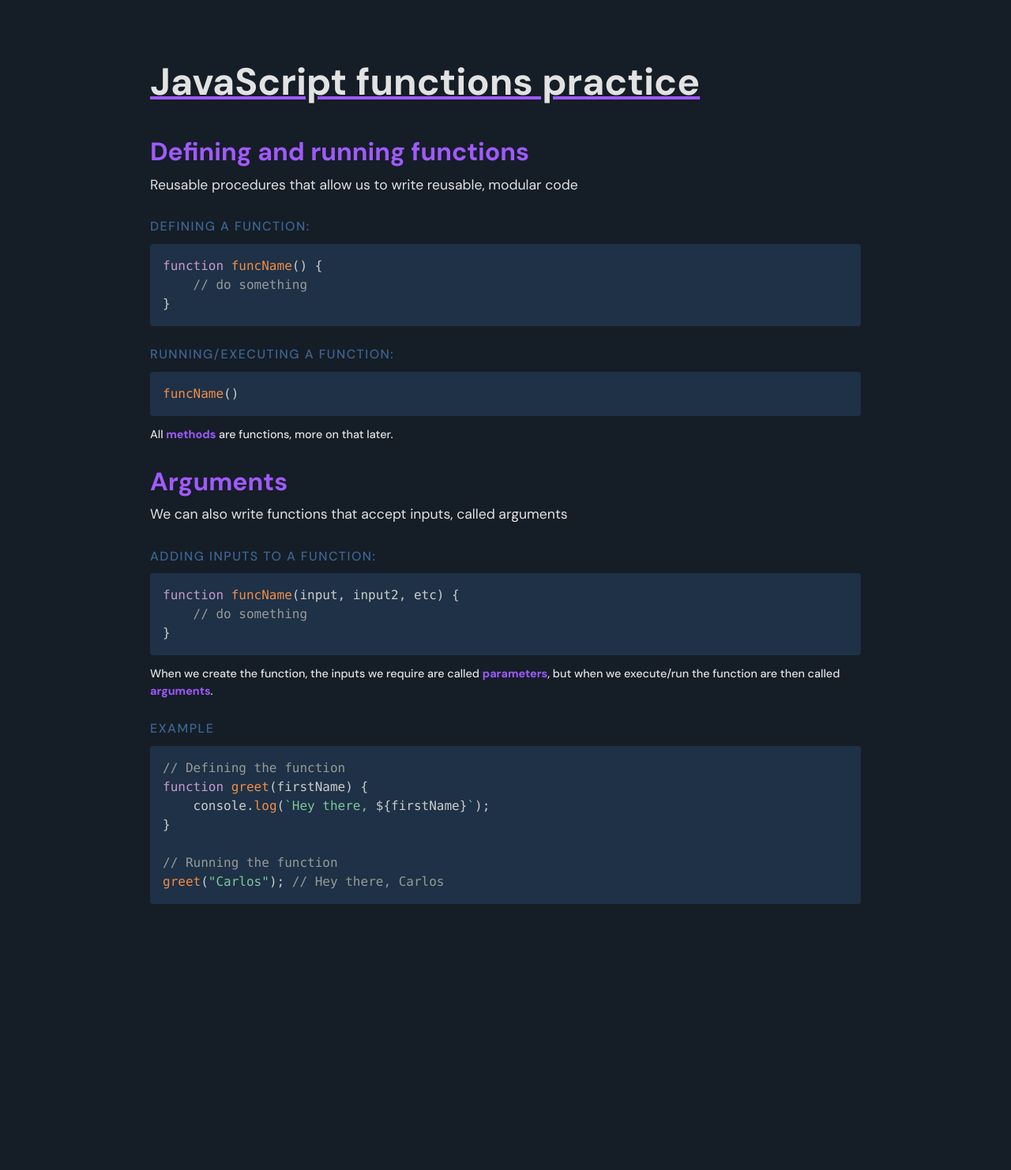
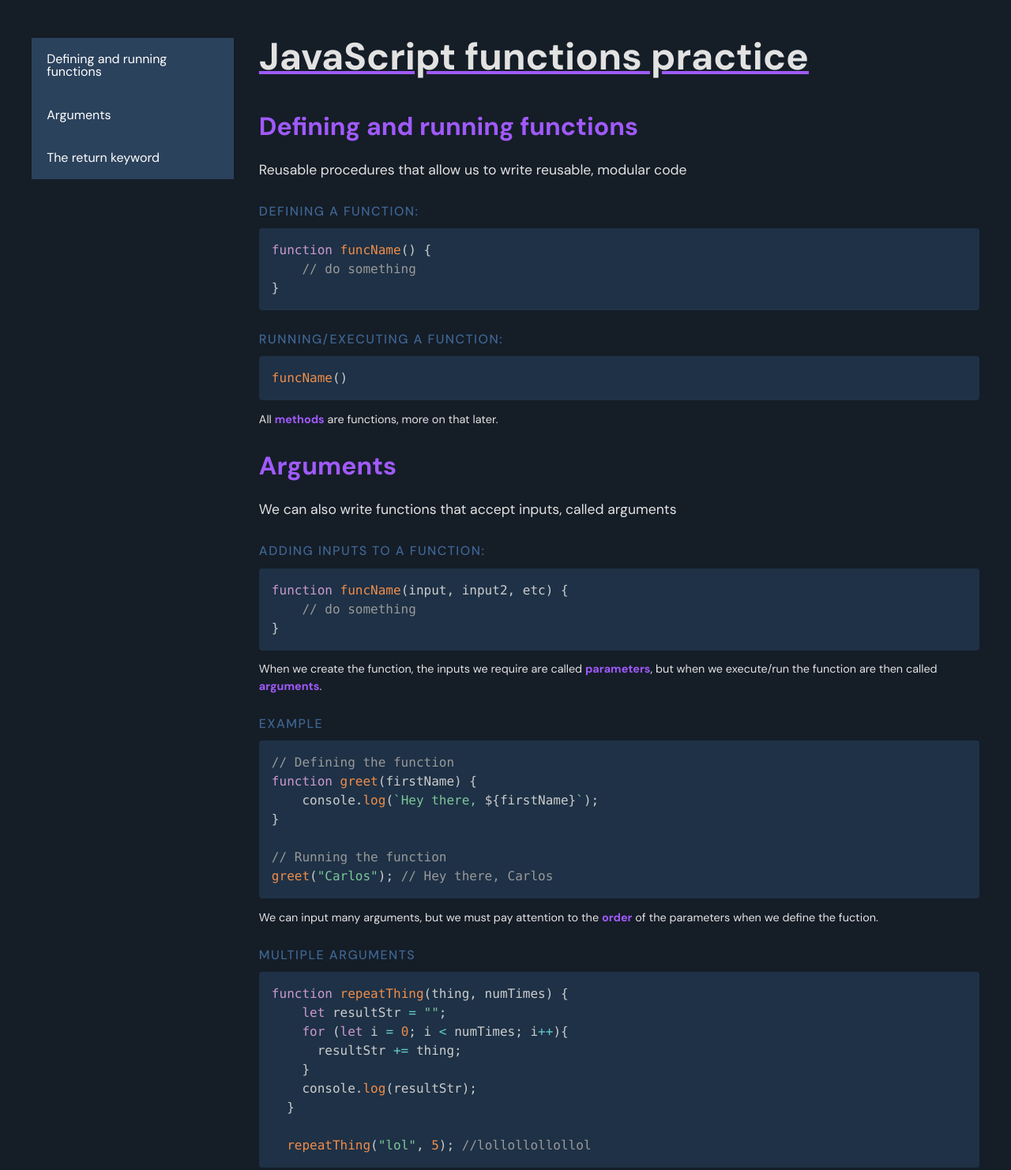
Before and after one commit to Ernesto-Ordonez/javascript-functions, a plain HTML site: page index.html in a window 1280 px wide. Shown: the top 1482 px of the page at 79% size. Before the commit the page ends 1190 px from the top, so only its background shows below. Drawn offline with Linux system fonts and the light colour scheme.

Commit message:
Add files via upload

```diff
--- a/app.js
+++ b/app.js
@@ -18,3 +18,27 @@ function greet(firstName) {
 
 // Running functions
 greet("Carlos");
+
+
+const yell = "Die bart, die!".toUpperCase();
+
+yell; // DIE BART, DIE!
+
+function sum(x, y) {
+    let total = x + y;
+    return total;
+    console.log("Honk"); // This line of code won't run
+}
+
+const mathProdigy = sum(2, 2);
+mathProdigy; // 4
+
+function repeatThing(thing, numTimes) {
+    let resultStr = "";
+    for (let i = 0; i < numTimes; i++){
+      resultStr += thing;
+    }
+    console.log(resultStr);
+  }
+
+repeatThing("lol", 5);
--- a/css/style.css
+++ b/css/style.css
@@ -10,22 +10,25 @@ body {
     justify-content: center;
 }
 
-.container {
-    width: 100%;
-    max-width: 900px;
-    flex-direction: column;
-    align-items: center;
-    padding: 2em 0;
+a {
+    color: white;
+    text-decoration: none;
+}
+
+a:visited {
+    color: white;
+    text-decoration: none;
 }
 
 h1, h2, h3 {
     display: block;
     font-weight: bold;
-    margin: 1em 0 0.4em 0;
+    margin: 1em 0 0.8em 0;
 }
 
 h1 {
     font-size: 3rem;
+    margin: 0;
     text-decoration: underline 4px rgb(160, 90, 252);
 }
 
@@ -44,12 +47,12 @@ h3 {
 }
 
 header {
-    margin: 1em 0 3em 0;
+    margin: 0em 0 1em 0;
 }
 
 p {
     font-size: 0.9rem;
-    font-weight: 500;
+    font-weight: 400;
     line-height: 1.5;
 }
 
@@ -60,10 +63,6 @@ strong {
 
 pre {
     border-radius: 4px;
-}
-
-aside {
-    border-left: 1px solid rgb(226, 226, 226);
 }
 
 header p {
@@ -81,3 +80,53 @@ h3 + pre.code-snippet {
     margin-bottom: 10pt;
     background-color: rgb(30, 49, 70);
 }
+
+.main {
+    display: flex;
+    flex-direction: column;
+}
+
+.container {
+    display: flex;
+    position: relative;
+    width: 100%;
+    max-width: 1200px;
+    flex-direction: row;
+    /* align-self: flex-start; */
+    /* justify-content: center; */
+    /*  align-items: center; */
+    padding: 3em 0;
+}
+
+.sidebar {
+    display: flex;
+    flex-direction: column;
+    position: sticky;
+    top:20px;
+    background-color: rgb(30, 49, 70);
+    min-width: 200px;
+    height: min-content;
+    margin-right: 2em;
+}
+
+.sidebar a {
+    display: block;
+    padding: 1.2em;
+    background-color: rgb(43, 66, 92);
+    transition: text-decoration 1s ease-out, background-color 1s ease-out;
+}
+
+.sidebar a:hover {
+    display: block;
+    padding: 1.2em;
+    background-color: rgb(94, 143, 199);
+    text-decoration: white underline 1px;
+}
+
+.sidebar a:first-of-type {
+    margin-top: 0;
+}
+
+.sidebar a:last-of-type {
+    margin-bottom: 0;
+}
--- a/index.html
+++ b/index.html
@@ -20,12 +20,26 @@
 </head>
 
 <body>
+
     <div class="container">
+        <aside class="sidebar">
+            <nav>
+                <a href="#article1">Defining and running functions</a>
+                <a href="#article2">Arguments</a>
+                <a href="#article3">The return keyword</a>
+            </nav>
+        </aside>
+
+        <div class="main">
+
+
+
+
         <header>
             <h1>JavaScript functions practice</h1>
         </header>
 
-        <article>
+        <article id="article1">
             <header>
                 <h2>Defining and running functions</h2>
                 <p>Reusable procedures that allow us to write reusable, modular code</p>
@@ -46,7 +60,7 @@
 
         </article>
 
-        <article>
+        <article id="article2">
             <header>
                 <h2>Arguments</h2>
                 <p>We can also write functions that accept inputs, called arguments</p>
@@ -71,7 +85,52 @@ function greet(firstName) {
 // Running the function
 greet(&quot;Carlos&quot;); // Hey there, Carlos</code></pre>
 
+<p>We can input many arguments, but we must pay attention to the <strong>order</strong> of the parameters when we define the fuction.</p>
+
+            <h3>Multiple arguments</h3>
+            <pre class="code-snippet">
+<code class="lang-js">function repeatThing(thing, numTimes) {
+    let resultStr = &quot;&quot;;
+    for (let i = 0; i &lt; numTimes; i++){
+      resultStr += thing;
+    }
+    console.log(resultStr);
+  }
+
+  repeatThing(&quot;lol&quot;, 5); //lollollollollol</code></pre>
         </article>
+
+        <article id="article3">
+            <header>
+                <h2>The return keyword</h2>
+                <p>Built-in methods return storable values when we call them.</p>
+            </header>
+
+            <h3>Method returning a value</h3>
+            <pre class="code-snippet">
+<code class="lang-js">const yell = "Die bart, die!".toUpperCase();
+
+yell; // DIE BART, DIE!</code></pre>
+
+            <p>So far, our functions don't return a value (or return <i>undefined</i>) when called, they're just printing something to the console.</p>
+
+            <h3>Return in action</h3>
+            <pre class="code-snippet">
+<code class="lang-js">function sum(x, y) {
+    let total = x + y;
+    return total;
+    console.log("Honk"); // This line of code won't run
+}
+
+const mathProdigy = sum(2, 2);
+mathProdigy; // 4</code></pre>
+
+<p>On top of that, return, when encountered in a function will prevent any further code from executing (in the function).</p>
+
+
+        </article>
+
+        </div>
     </div>
 
 
```
